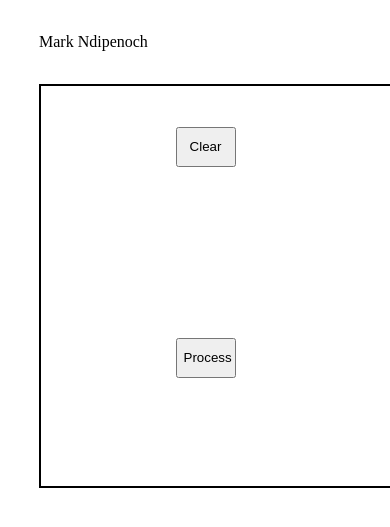
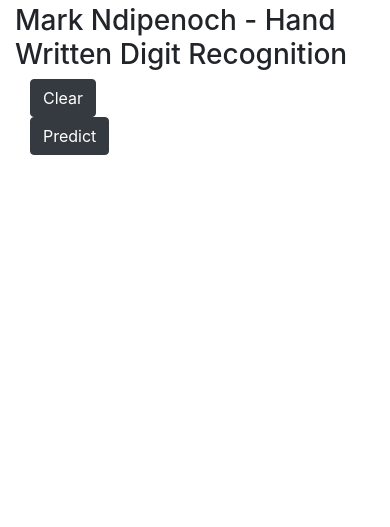
Before and after one commit to ndipenoch/Emerging-Tech-Project, a Flask app: page / in a window 390 px wide. Shown: the top 527 px of the page. Run offline with Flask 2, Linux system fonts and the light colour scheme; some libraries are stand-ins or nearby versions.

Commit message:
Seperated web application into 2 files.

```diff
--- a/main.py
+++ b/main.py
@@ -1,3 +1,5 @@
+# adapted from https://www.freecodecamp.org/news/how-to-build-a-web-application-using-flask-and-deploy-it-to-the-cloud-3551c985e492/
+
 from flask import Flask, render_template
 
 app = Flask(__name__)
--- a/templates/Web-App.html
+++ b/templates/Web-App.html
@@ -1,112 +1,42 @@
+<!DOCTYPE html>
 <html>
-    <!-- Adapted from https://stackoverflow.com/questions/2368784/draw-on-html5-canvas-using-a-mouse -->
+<head>
+	<meta charset='utf-8'>
+	<meta http-equiv='X-UA-Compatible' content='IE=edge'>
+	<meta name='viewport' content='width=device-width, initial-scale=1'>
+	<title>Hand Written Digit Recognition Emerging Technology project using TensorFlow.js</title>
+	<script src="https://code.jquery.com/jquery-3.3.1.min.js"></script>
+    <script src="https://cdnjs.cloudflare.com/ajax/libs/Chart.js/2.4.0/Chart.min.js"></script>
+	<script src="https://cdn.jsdelivr.net/npm/@tensorflow/tfjs@latest"></script>
+    <link rel="stylesheet" href="https://stackpath.bootstrapcdn.com/bootstrap/4.3.1/css/bootstrap.min.css" >
+	<link rel="stylesheet" type="text/css" href="static/style/digit.css">
+</head>
+<body>
+	<main>
+		<div class="container mt-1">
+			<div class="digit-demo-container">
+				<h3>Mark Ndipenoch - Hand Written Digit Recognition </h3>
+					<div class="flex-two">
+						<div id="canvas_box_wrapper" class="canvas-box-wrapper">
+							<div id="canvas_box" class="canvas-box"></div>
+							<div class="col-12">
+								<button id="clear-button" class="btn btn-dark">Clear</button>
+							</div>
+							<div class="col-12">
+								<button id="predict-button" class="btn btn-dark">Predict</button>
+							</div>
+						</div>
+						<div class="col-6">
+							<div id="result_box" class="col-12 col-md-7">
+								<canvas id="chart_box" width="100" height="100"></canvas>
+							</div>
+							<div class="col-12 d-block mt-2 mt-md-0 text-md-left prediction-text"></div>
+						</div>
+					</div>
+			</div>
+		</div>
+	</main>
 
-        <body onload="init()">
-	        <p style="position:absolute;top:2%;left:10%;">Mark Ndipenoch</p>
-            <canvas id="can" width="400" height="400" style="position:absolute;top:10%;left:10%;border:2px solid;"></canvas>
-			 <input type="button" value="Clear" id="clr" size="23" onclick="erase()" style="position:absolute;top:15%;left:45%;width:60px;height:40px;">
-			  <input type="button" value="Process" id="clr" size="23" onclick="getData()" style="position:absolute;top:40%;left:45%;width:60px;height:40px;">
-       </body>
-
-    <script type="text/javascript">
-	  var canvas, ctx, dragging = false,
-        prevX = 0,
-        currX = 0,
-        prevY = 0,
-        currY = 0,
-        draw_circle = false;
-
-      var x = "black",
-        y = 4;
-
-	  function init() {
-	    //Variables
-        canvas = document.getElementById('can');
-        ctx = canvas.getContext("2d");
-        w = canvas.width;
-        h = canvas.height;
-
-        canvas.addEventListener("mousemove", function (e) {
-            findxy('move', e)
-        });
-        canvas.addEventListener("mousedown", function (e) {
-            findxy('down', e)
-        });
-        canvas.addEventListener("mouseup", function (e) {
-            findxy('up', e)
-        });
-        canvas.addEventListener("mouseout", function (e) {
-            findxy('out', e)
-        });
-    }
-
-
-	//Draw a circle and fill it as soon as the mouse is click on the canvas.
-	//start point
-    function findxy(mouseMovement, e) {
-        if (mouseMovement == 'down') {
-		    //Get the current coordinates of X and Y.
-            prevX = currX;
-            prevY = currY;
-			//Get the current position of the mouse X and Y coordinates relatively to the canvas
-			//The windows X and Y coordinates minus the canvas offset values.
-            currX = e.clientX - canvas.offsetLeft;
-            currY = e.clientY - canvas.offsetTop;
-
-	        //Draw a circle of radius 2 and at an angle of 360(Math.PI*2) degrees
-			//context.arc(X,Y,radius,Math.PI*2);
-            dragging = true;
-            draw_circle = true;
-            if (draw_circle) {
-                ctx.beginPath();
-                ctx.fillStyle = x;
-                ctx.fillRect(currX, currY, 2, 2);
-                ctx.closePath();
-                draw_circle = false;
-            }
-        }
-        if (mouseMovement == 'up' || mouseMovement == "out") {
-            dragging = false;
-        }
-        if (mouseMovement == 'move' && dragging==true) {
-                prevX = currX;
-                prevY = currY;
-				//Get the current position of the mouse X and Y coordinates relatively to the canvas
-			   //The windows X and Y coordinates minus the canvas offset values.
-                currX = e.clientX - canvas.offsetLeft;
-                currY = e.clientY - canvas.offsetTop;
-                draw();
-        }
-    }
-
-	function draw() {
-	    //start a new path.
-        ctx.beginPath();
-		//Draw a line from previous to current point.
-        ctx.moveTo(prevX, prevY);
-        ctx.lineTo(currX, currY);
-		//Line colour
-        ctx.strokeStyle = x;
-		//line tickness
-        ctx.lineWidth = y;
-        ctx.stroke();
-        ctx.closePath();
-
-    }
-
-		function getData() {
-
-		var imgData = ctx.getImageData(0, 0, 400, 400);
-		console.log(imgData);
-       }
-
-	    function erase() {
-        var m = confirm("Clear canvas");
-        if (m) {
-            ctx.clearRect(0, 0, w, h);
-        }
-    }
-
-    </script>
-
-    </html>
+	<script src="static/js/digit-recognition.js"></script>
+</body>
+</html>
```
